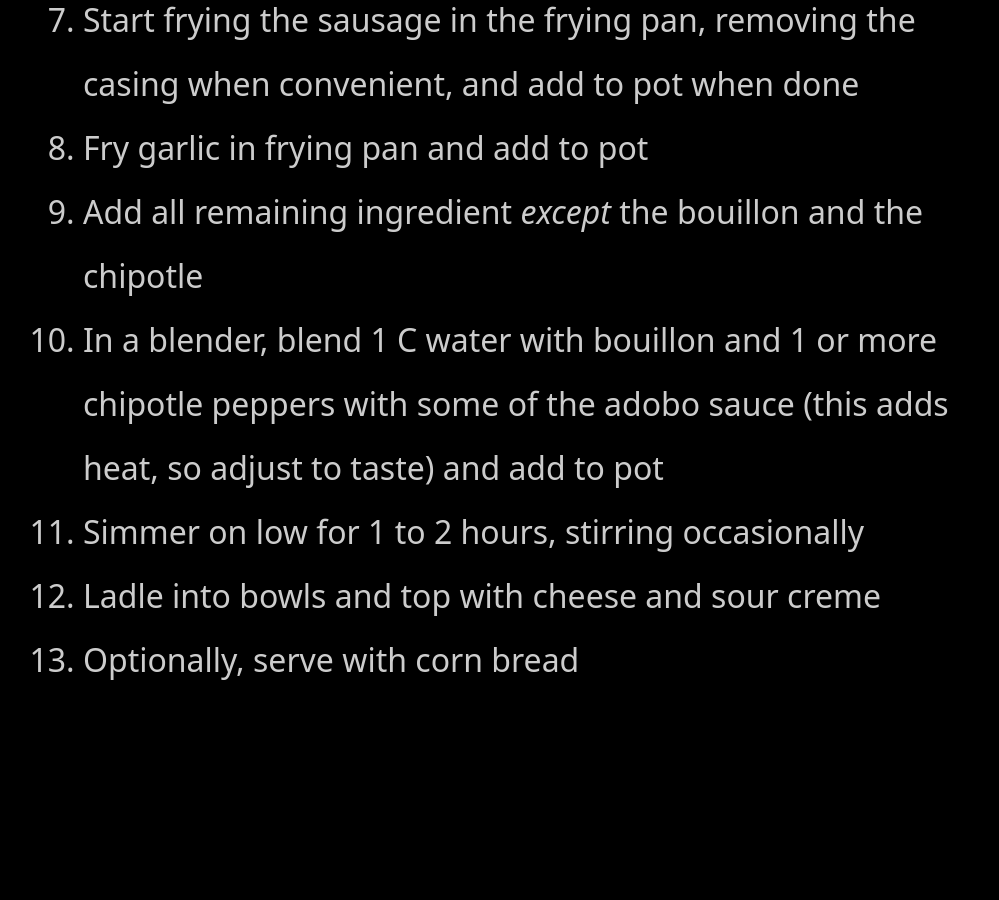
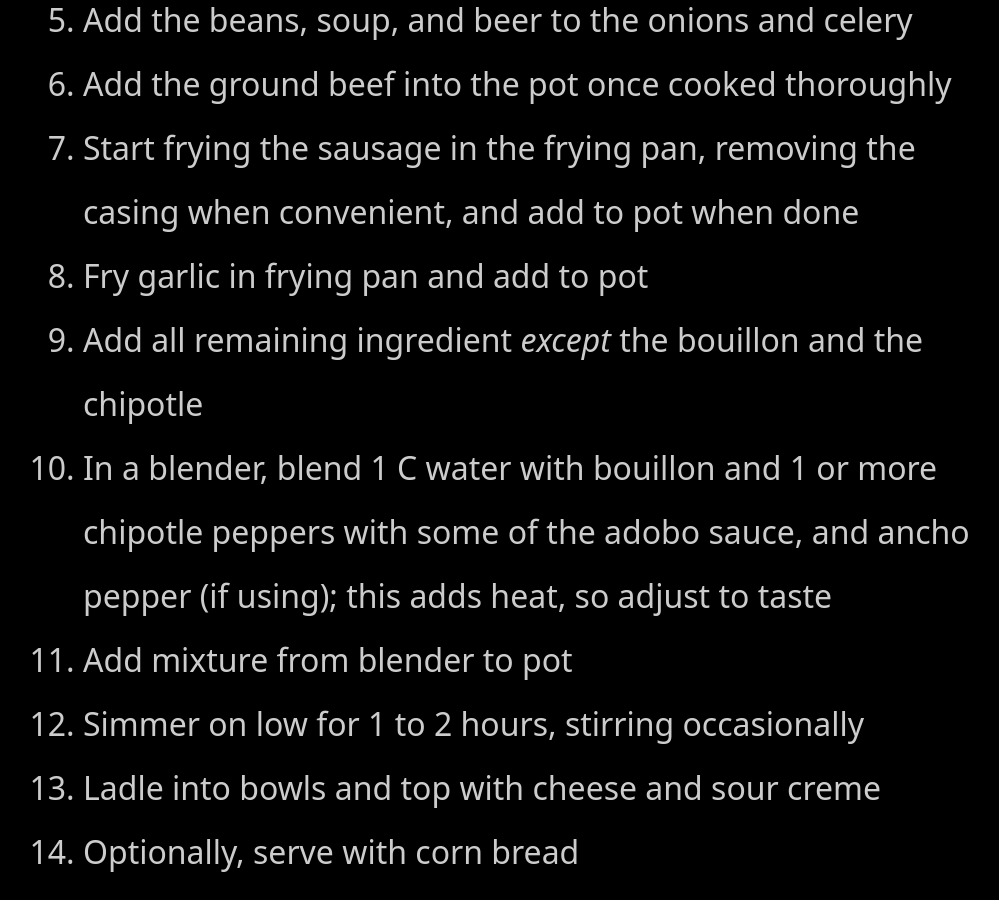
Before and after one commit to dits-family-cookbook/dits-family-cookbook.github.io, a Jekyll site: the page built from recipes/main-dishes/johns-chili.md, in a window 1280 px wide and 900 px high, scrolled down 2835 px. Shown: the whole window, without its empty margins (115-1114 px from the left). Built offline with Jekyll 4.4.1, drawn with Linux system fonts in a browser that asks for light colours; before the commit the page ends 3543 px from its top, so only the background shows below that; some of the changed text lies outside the part shown.

Commit message:
ancho pepper to chili recipe

```diff
--- a/recipes/main-dishes/johns-chili.md
+++ b/recipes/main-dishes/johns-chili.md
@@ -25,6 +25,8 @@
 * dash of cinnamon
 * 2 or 3 tbsp better than bouillon
 * 1 can chipotle in adobo
+* 1/2 dried ancho chile pepper, re-hydrated in bowl of boiling water for 30 mins (optional, adds additional heat and depth)
+
 
 Toppings:
 
@@ -43,7 +45,8 @@
 1. Start frying the sausage in the frying pan, removing the casing when convenient, and add to pot when done
 1. Fry garlic in frying pan and add to pot
 1. Add all remaining ingredient *except* the bouillon and the chipotle
-1. In a blender, blend 1 C water with bouillon and 1 or more chipotle peppers with some of the adobo sauce (this adds heat, so adjust to taste) and add to pot
+1. In a blender, blend 1 C water with bouillon and 1 or more chipotle peppers with some of the adobo sauce, and ancho pepper (if using); this adds heat, so adjust to taste
+1. Add mixture from blender to pot
 1. Simmer on low for 1 to 2 hours, stirring occasionally
 1. Ladle into bowls and top with cheese and sour creme
 1. Optionally, serve with corn bread
```
